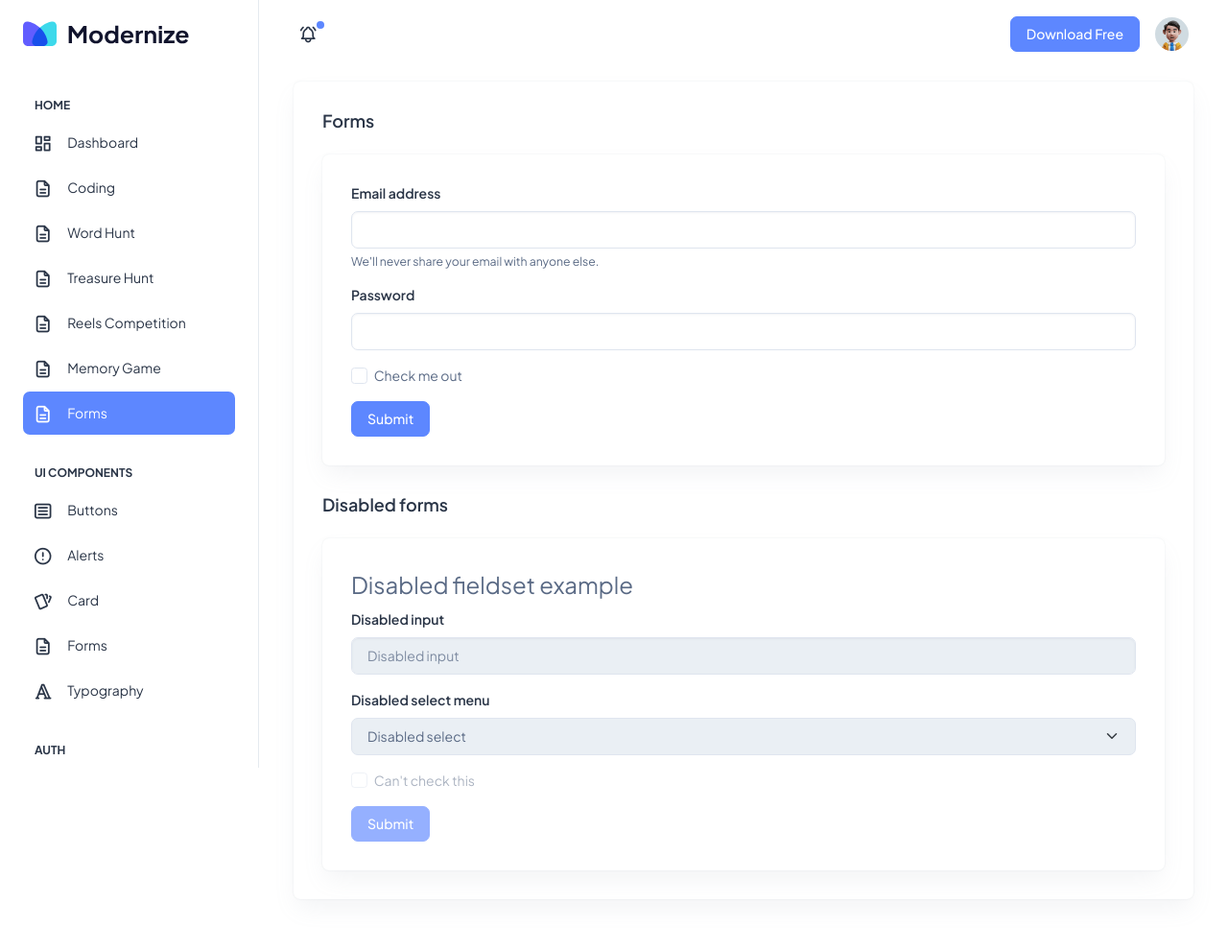
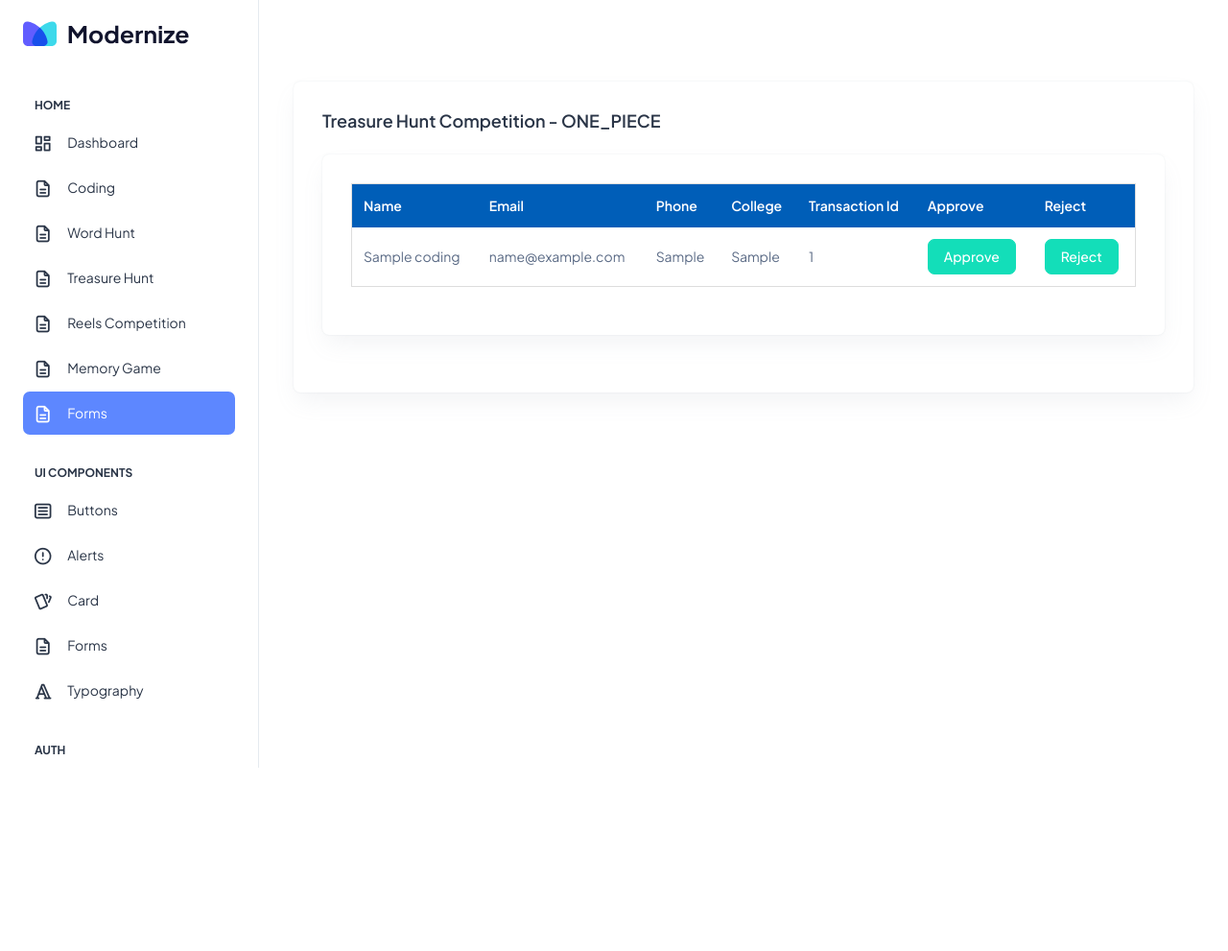
Before and after one commit to aparnanair002/cameo2k24, a PHP site: page /html/ui-forms.php in a window 1280 px wide. Shown: the whole page at 96% size. After the commit the page ends 800 px from the top, so only its background shows below. Run offline with PHP 8.4, Linux system fonts and the light colour scheme; tables that the repository leaves empty or names only in its code hold one stand-in row (values such as "Sample post").

Commit message:
modified

```diff
--- a/Event/ccregister.php
+++ b/Event/ccregister.php
@@ -66,7 +66,7 @@ $status=0;
 // echo $transactionid;
 $query="insert  into  tbl_coding(cod_college,cod_name,cod_email,cod_phno,cod_trn_id,cod_status)values('$cname','$name','$email','$phoneno','$transactionid',$status)";
 $result=mysqli_query($con,$query);
-echo $query;
+//echo $query;
 }
 ?>
 </html>
--- a/html/ui-forms.php
+++ b/html/ui-forms.php
@@ -1,6 +1,34 @@
 <!doctype html>
 <html lang="en">
+<style>
+table {
+            width: 100%;
+            border-collapse: collapse;
+            margin-bottom: 20px;
+        }
 
+        table, th, td {
+            border: 1px solid #ddd;
+        }
+
+        th, td {
+            padding: 12px;
+            text-align: left;
+        }
+
+        th {
+            background-color: #005EB8;
+            color: white;
+        }
+
+        tr:nth-child(even) {
+            background-color: #f2f2f2;
+        }
+
+        tr:hover {
+            background-color: #ddd;
+        }
+</style>
 <head>
   <meta charset="utf-8">
   <meta name="viewport" content="width=device-width, initial-scale=1">
@@ -20,103 +48,61 @@
 
     <!--  Main wrapper -->
     <div class="body-wrapper">
-      <!--  Header Start -->
-      <header class="app-header">
-        <nav class="navbar navbar-expand-lg navbar-light">
-          <ul class="navbar-nav">
-            <li class="nav-item d-block d-xl-none">
-              <a class="nav-link sidebartoggler nav-icon-hover" id="headerCollapse" href="javascript:void(0)">
-                <i class="ti ti-menu-2"></i>
-              </a>
-            </li>
-            <li class="nav-item">
-              <a class="nav-link nav-icon-hover" href="javascript:void(0)">
-                <i class="ti ti-bell-ringing"></i>
-                <div class="notification bg-primary rounded-circle"></div>
-              </a>
-            </li>
-          </ul>
-          <div class="navbar-collapse justify-content-end px-0" id="navbarNav">
-            <ul class="navbar-nav flex-row ms-auto align-items-center justify-content-end">
-              <a href="https://adminmart.com/product/modernize-free-bootstrap-admin-dashboard/" target="_blank" class="btn btn-primary">Download Free</a>
-              <li class="nav-item dropdown">
-                <a class="nav-link nav-icon-hover" href="javascript:void(0)" id="drop2" data-bs-toggle="dropdown"
-                  aria-expanded="false">
-                  <img src="../assets/images/profile/user-1.jpg" alt="" width="35" height="35" class="rounded-circle">
-                </a>
-                <div class="dropdown-menu dropdown-menu-end dropdown-menu-animate-up" aria-labelledby="drop2">
-                  <div class="message-body">
-                    <a href="javascript:void(0)" class="d-flex align-items-center gap-2 dropdown-item">
-                      <i class="ti ti-user fs-6"></i>
-                      <p class="mb-0 fs-3">My Profile</p>
-                    </a>
-                    <a href="javascript:void(0)" class="d-flex align-items-center gap-2 dropdown-item">
-                      <i class="ti ti-mail fs-6"></i>
-                      <p class="mb-0 fs-3">My Account</p>
-                    </a>
-                    <a href="javascript:void(0)" class="d-flex align-items-center gap-2 dropdown-item">
-                      <i class="ti ti-list-check fs-6"></i>
-                      <p class="mb-0 fs-3">My Task</p>
-                    </a>
-                    <a href="./authentication-login.html" class="btn btn-outline-primary mx-3 mt-2 d-block">Logout</a>
-                  </div>
-                </div>
-              </li>
-            </ul>
-          </div>
-        </nav>
-      </header>
-      <!--  Header End -->
       <div class="container-fluid">
         <div class="container-fluid">
           <div class="card">
             <div class="card-body">
-              <h5 class="card-title fw-semibold mb-4">Forms</h5>
+              <h5 class="card-title fw-semibold mb-4">Treasure Hunt Competition - ONE_PIECE</h5>
               <div class="card">
                 <div class="card-body">
-                  <form>
-                    <div class="mb-3">
-                      <label for="exampleInputEmail1" class="form-label">Email address</label>
-                      <input type="email" class="form-control" id="exampleInputEmail1" aria-describedby="emailHelp">
-                      <div id="emailHelp" class="form-text">We'll never share your email with anyone else.</div>
-                    </div>
-                    <div class="mb-3">
-                      <label for="exampleInputPassword1" class="form-label">Password</label>
-                      <input type="password" class="form-control" id="exampleInputPassword1">
-                    </div>
-                    <div class="mb-3 form-check">
-                      <input type="checkbox" class="form-check-input" id="exampleCheck1">
-                      <label class="form-check-label" for="exampleCheck1">Check me out</label>
-                    </div>
-                    <button type="submit" class="btn btn-primary">Submit</button>
-                  </form>
+                <table>
+        <thead>
+            <tr>
+                <th>Name</th>
+                <th>Email</th>                <th>Phone</th>
+                <th>College</th>
+                <th>Transaction Id</th>
+                <th>Approve</th>
+                <th>Reject</th>
+              </tr>
+        </thead>
+        <tbody>
+                <?php
+include('../connection.php');
+
+$sql = "select * from tbl_coding where cod_status=0";
+
+$result=mysqli_execute_query($conn,$sql);
+if (!$result) {
+die("Query failed: " . mysqli_error($conn));
+}
+if ($result->num_rows > 0) {
+// Fetch the data
+while ($row = mysqli_fetch_assoc($result)) {
+echo "<tr>";
+echo "<td>" . $row['cod_name']."</td>";
+echo "<td>" . $row['cod_email']."</td>";
+echo "<td>" . $row['cod_phno']."</td>";
+echo "<td>" . $row['cod_college']. "</td>"; // Append each row to the data variable
+echo "<td>" .$row['cod_trn_id']."</td>";
+echo "<td><input type='submit' value='Approve' name='appr' class='btn btn-success'></button></td>";
+echo "<td><input type='submit' value='Reject' name='rej' class='btn btn-success'></button></td>";
+
+//echo "<td><input type='reject' class='btn btn-Danger'></button></td>";
+
+echo "</tr>";
+}
+}
+else {
+  echo "<tr><td colspan='3'>No data available</td></tr>";
+}
+// Close the connection
+mysqli_close($conn);
+?>
+
+
                 </div>
-              </div>
-              <h5 class="card-title fw-semibold mb-4">Disabled forms</h5>
-              <div class="card mb-0">
-                <div class="card-body">
-                  <form>
-                    <fieldset disabled>
-                      <legend>Disabled fieldset example</legend>
-                      <div class="mb-3">
-                        <label for="disabledTextInput" class="form-label">Disabled input</label>
-                        <input type="text" id="disabledTextInput" class="form-control" placeholder="Disabled input">
-                      </div>
-                      <div class="mb-3">
-                        <label for="disabledSelect" class="form-label">Disabled select menu</label>
-                        <select id="disabledSelect" class="form-select">
-                          <option>Disabled select</option>
-                        </select>
-                      </div>
-                      <div class="mb-3">
-                        <div class="form-check">
-                          <input class="form-check-input" type="checkbox" id="disabledFieldsetCheck" disabled>
-                          <label class="form-check-label" for="disabledFieldsetCheck">
-                            Can't check this
-                          </label>
-                        </div>
-                      </div>
-                      <button type="submit" class="btn btn-primary">Submit</button>
+                          </div>
                     </fieldset>
                   </form>
                 </div>
```
